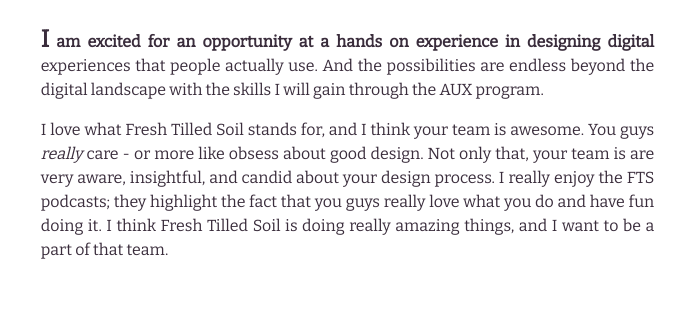
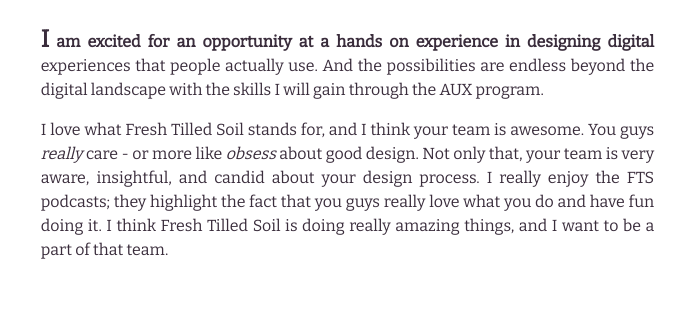
Before and after one commit to hamypham/hamypham.github.io, a plain HTML site: page fresh-tilled-soil/index.html in a window 1280 px wide. Shown: the part 2530-2842 px from the top of the page, 404-1098 px from the left. Drawn offline with nearby package versions, Linux system fonts and the light colour scheme; files whose address does not match are found by name.

Commit message:
corrected html

```diff
--- a/fresh-tilled-soil/index.html
+++ b/fresh-tilled-soil/index.html
@@ -81,7 +81,7 @@
           <h2 class="title">Why AUX and Fresh Tilled Soil?</h2>
           <p class="intro">I am excited for an opportunity at a hands on experience in designing digital experiences that people actually use. And the possibilities are endless beyond the digital landscape with the skills I will gain through the AUX program.</p>
 
-          <p>I love what Fresh Tilled Soil stands for, and I think your team is awesome. You guys <span>really</span> care - or more like obsess about good design. Not only that, your team is are very aware, insightful, and candid about your design process. I really enjoy the FTS podcasts; they highlight the fact that you guys really love what you do and have fun doing it. I think Fresh Tilled Soil is doing really amazing things, and I want to be a part of that team.</p>
+          <p>I love what Fresh Tilled Soil stands for, and I think your team is awesome. You guys <span>really</span> care - or more like <span>obsess</span> about good design. Not only that, your team is very aware, insightful, and candid about your design process. I really enjoy the FTS podcasts; they highlight the fact that you guys really love what you do and have fun doing it. I think Fresh Tilled Soil is doing really amazing things, and I want to be a part of that team.</p>
       </div>
     </div>
   </div>
```
